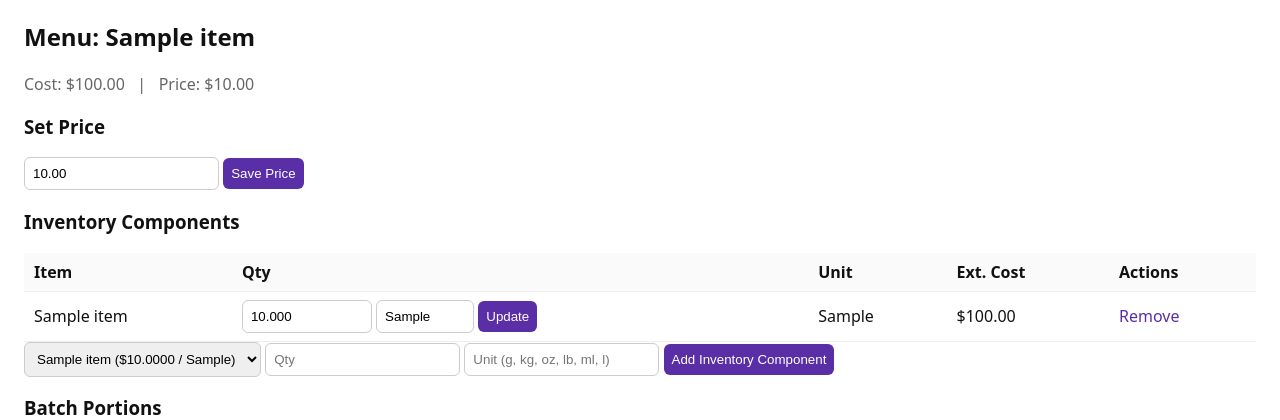
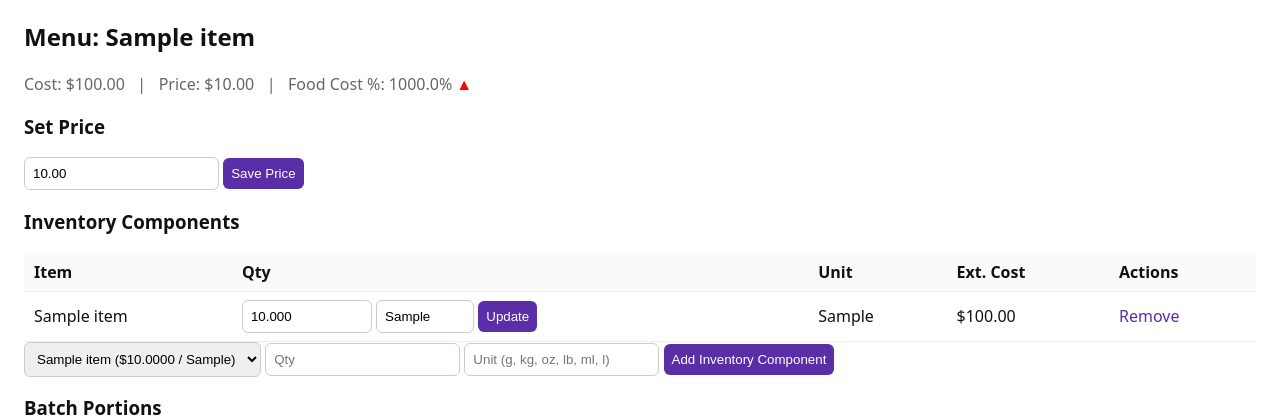
Before and after one commit to Ronnie2133/xcpstarter, a Flask app: page /menu/1 in a window 1280 px wide. Shown: the part 46-466 px from the top of the page. Run offline with Flask 3, Linux system fonts and the light colour scheme; tables that the repository leaves empty hold one stand-in row (values such as "Sample post"); some libraries are stand-ins or nearby versions.

Commit message:
Update menu_detail.html

```diff
--- a/templates/menu_detail.html
+++ b/templates/menu_detail.html
@@ -1,7 +1,23 @@
 {% extends 'layout.html' %}
 {% block content %}
 <h2>Menu: {{ m.name }}</h2>
-<p class="muted">Cost: ${{ '%.2f'|format(m.cost) }} &nbsp; | &nbsp; Price: ${{ '%.2f'|format(m.price) }}</p>
+
+{# Compute Food Cost % #}
+{% set food_cost_pct = (m.cost / m.price * 100) if (m.price and m.price > 0) else None %}
+
+<p class="muted">
+  Cost: ${{ '%.2f'|format(m.cost) }} &nbsp; | &nbsp;
+  Price: ${{ '%.2f'|format(m.price) }} &nbsp; | &nbsp;
+  Food Cost %:
+  {% if food_cost_pct is not none %}
+    {{ '%.1f'|format(food_cost_pct) }}%
+    {% if food_cost_pct > 30 %}
+      <span style="color:red;">▲</span>
+    {% else %}
+      <span style="color:green;">✔</span>
+    {% endif %}
+  {% else %}—{% endif %}
+</p>
 
 <h3>Set Price</h3>
 <form method="post" action="{{ url_for('menu_detail', menu_id=m.id, action='update_price') }}">
```
